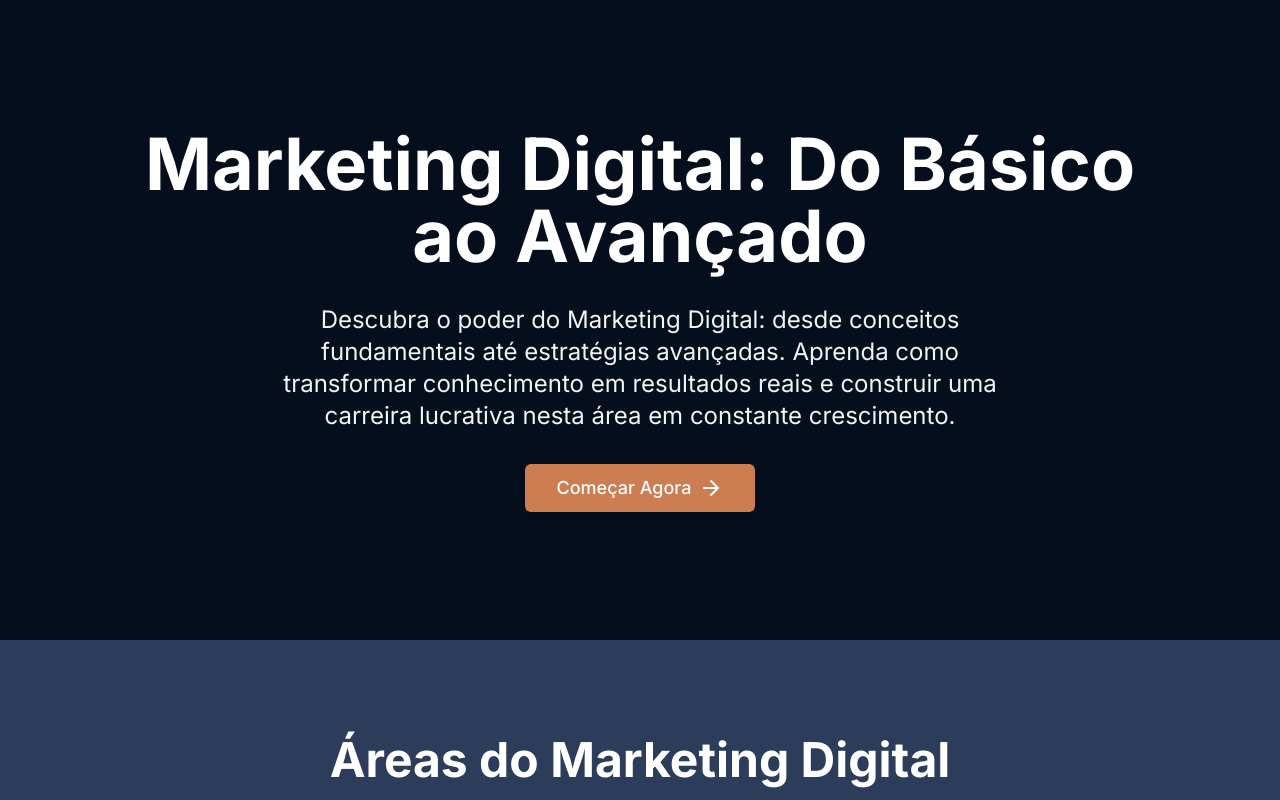
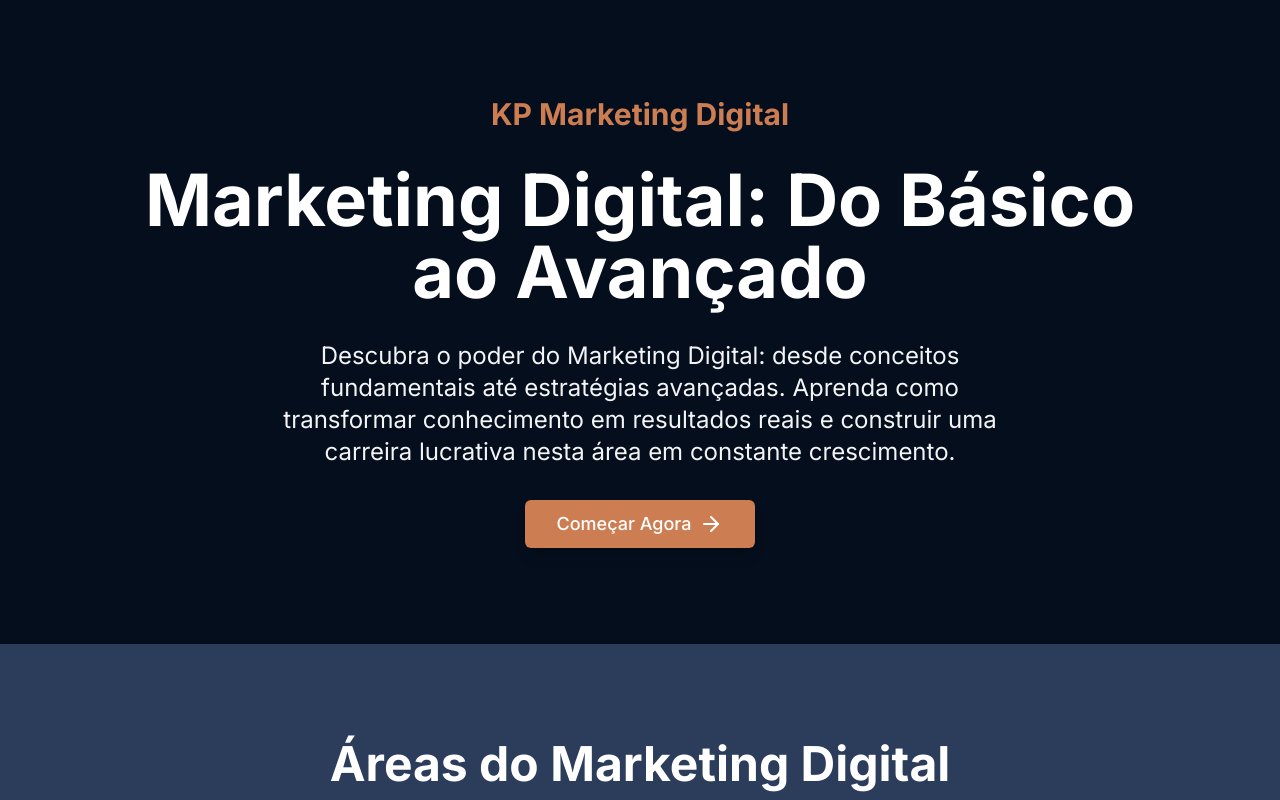
Before and after one commit to Cyllasneto/digital-knowledge-bridge, a React (Vite) app: page / in a window 1280 px wide. Shown: the top 800 px of the page. Built offline with nearby package versions, Linux system fonts and the light colour scheme.

Commit message:
Add title to index page
Implemented functionality to display a title on the index page for improved user experience and clarity.
[skip gpt_engineer]

```diff
--- a/src/components/HeroSection.tsx
+++ b/src/components/HeroSection.tsx
@@ -11,6 +11,9 @@ export const HeroSection = () => {
     <div className="relative min-h-[90vh] md:min-h-[80vh] flex items-center justify-center bg-primary text-white px-4 md:px-8 py-16 md:py-24">
       <div className="absolute inset-0 bg-black/40" />
       <div className="relative z-10 text-center w-full max-w-5xl mx-auto space-y-8">
+        <h2 className="text-2xl sm:text-3xl font-bold animate-fade-up mb-4 text-secondary">
+          KP Marketing Digital
+        </h2>
         <h1 className="text-4xl sm:text-5xl md:text-7xl font-bold animate-fade-up leading-tight">
           Marketing Digital: Do Básico ao Avançado
         </h1>
```
